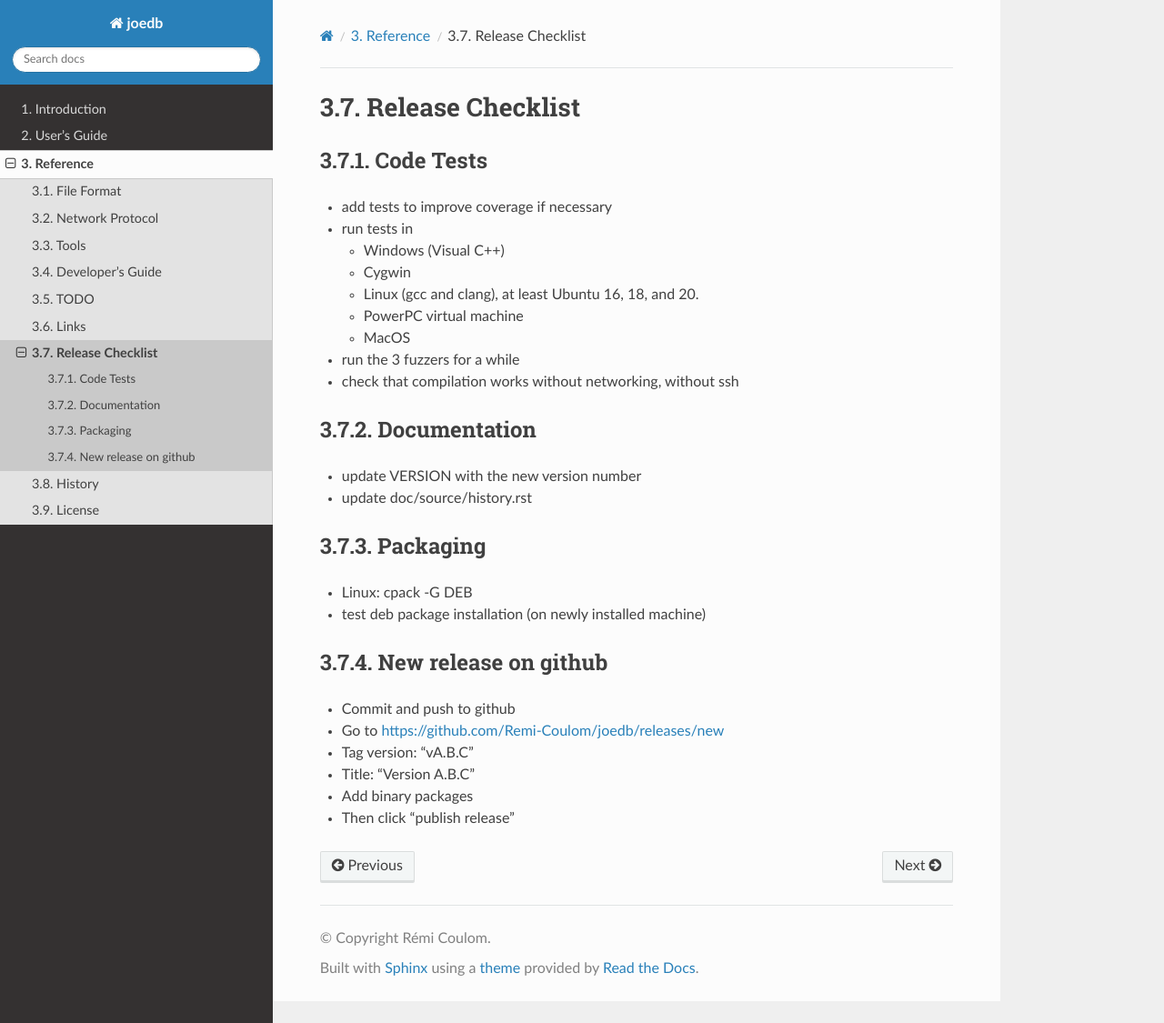
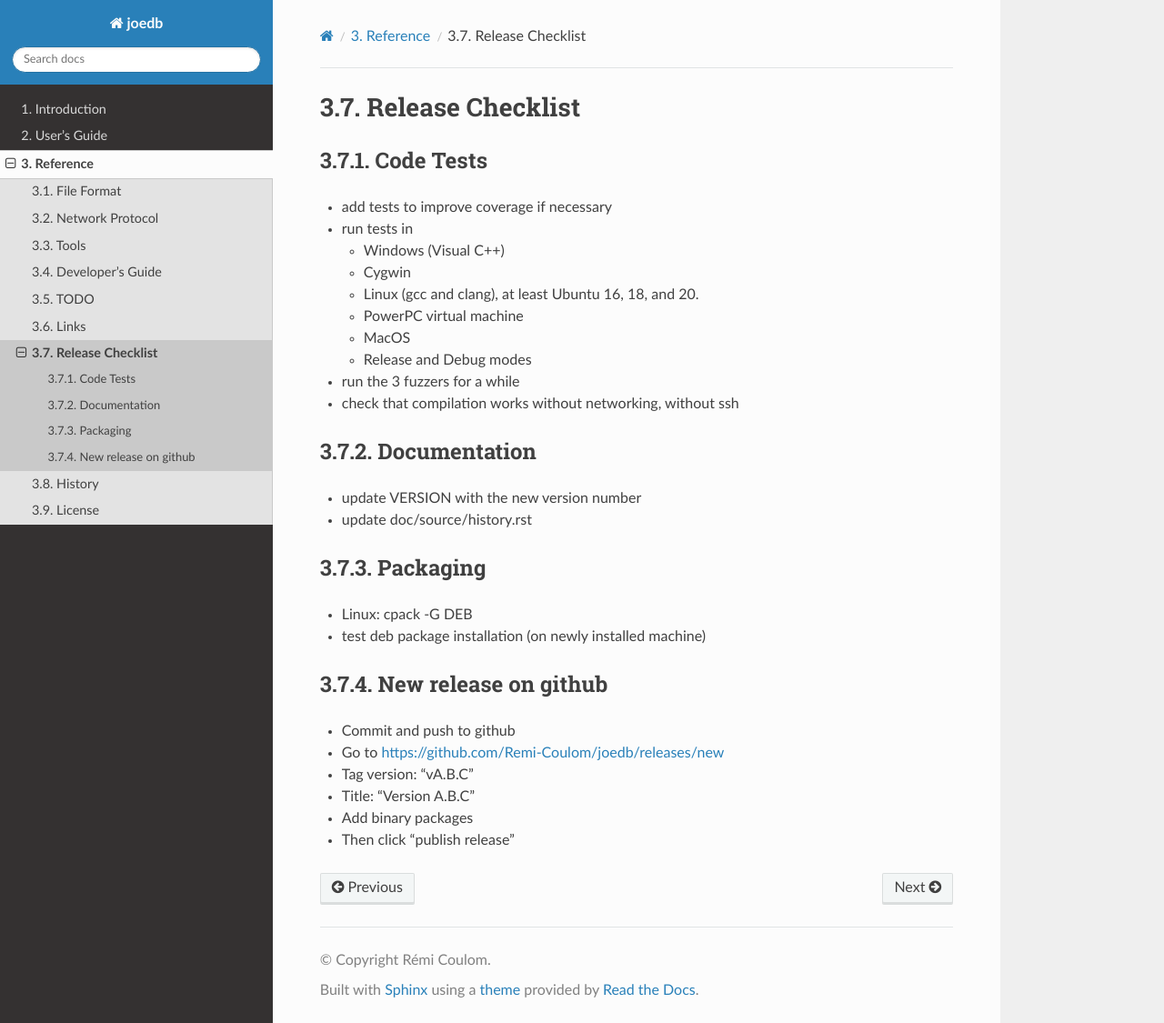
Before and after one commit to Remi-Coulom/joedb, a Sphinx documentation site: the page built from doc/source/release_checklist.rst, in a window 1280 px wide and 1125 px high. Shown: the whole window at 91% size. Built offline with Sphinx 7.4.7 and the Read the Docs theme 2.0.0, drawn with Linux system fonts in a browser that asks for light colours; formulas are drawn with MathJax 3.

Commit message:
checklist: test in release mode

```diff
--- a/doc/source/release_checklist.rst
+++ b/doc/source/release_checklist.rst
@@ -12,6 +12,7 @@ Code Tests
   - Linux (gcc and clang), at least Ubuntu 16, 18, and 20.
   - PowerPC virtual machine
   - MacOS
+  - Release and Debug modes
 
 - run the 3 fuzzers for a while
 - check that compilation works without networking, without ssh
```
